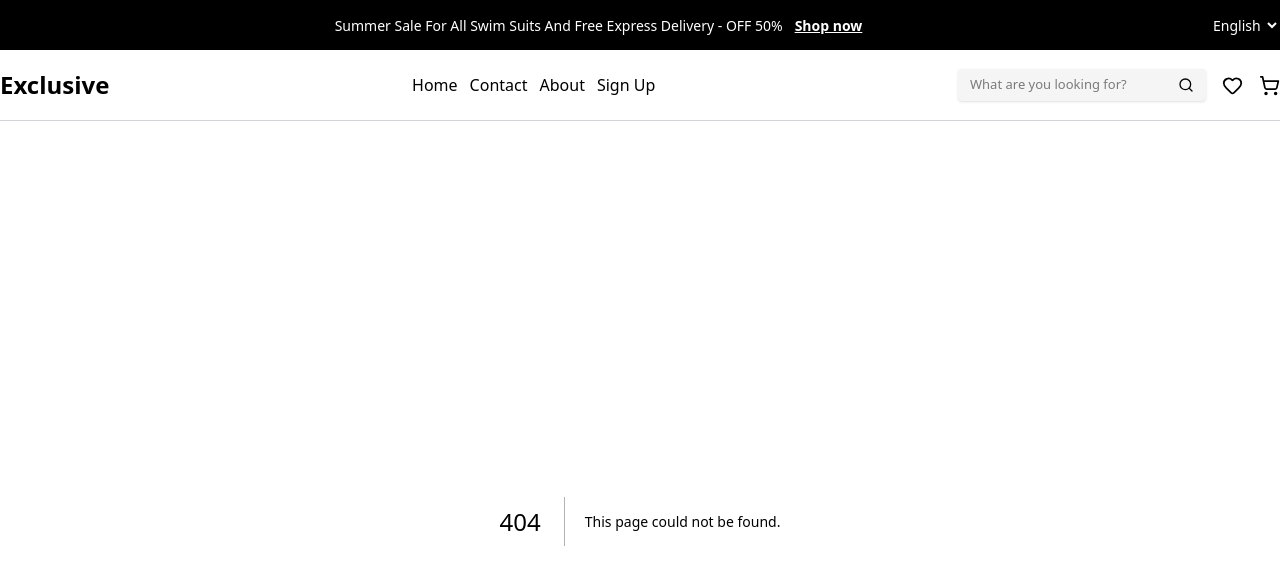
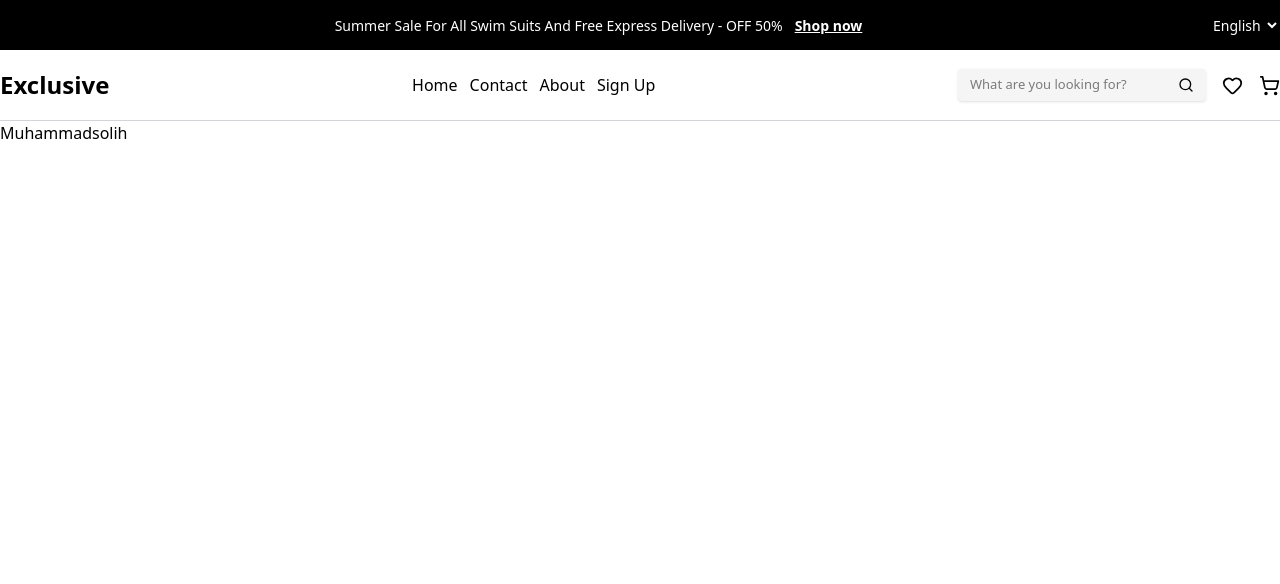
Before and after one commit to samandarjumayev/next-commerce, a Next.js app: page /details in a window 1280 px wide. Before the commit this address had no page. Shown: the top 584 px of the page. Built offline with nearby package versions, Linux system fonts and the light colour scheme.

Commit message:
add page

```diff
--- /dev/null
+++ b/app/details/page.js
@@ -0,0 +1,7 @@
+// Muhammadsolih
+
+export default function ProductDetails(){
+    return <div>
+        Muhammadsolih
+    </div>
+}
```
